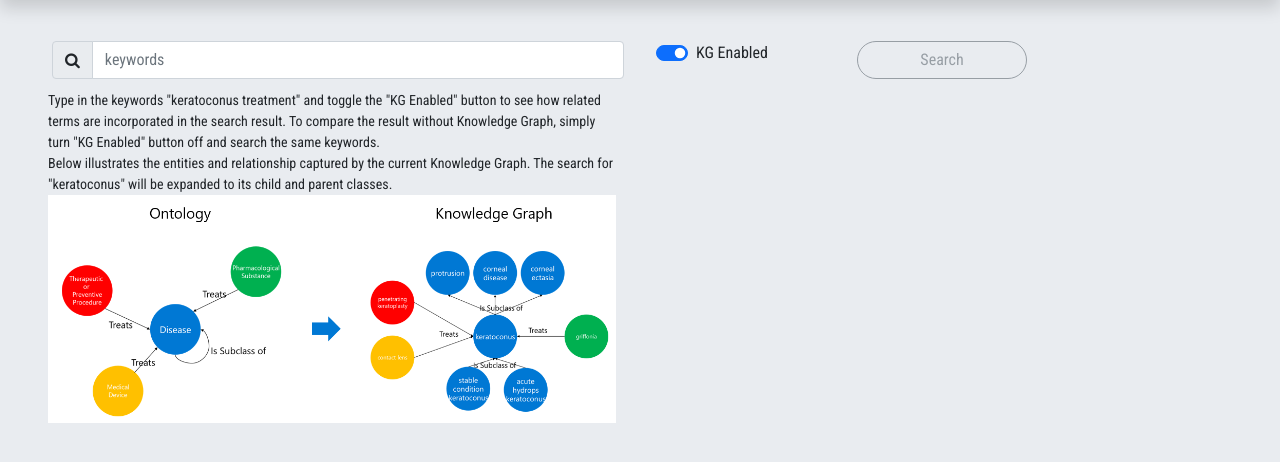
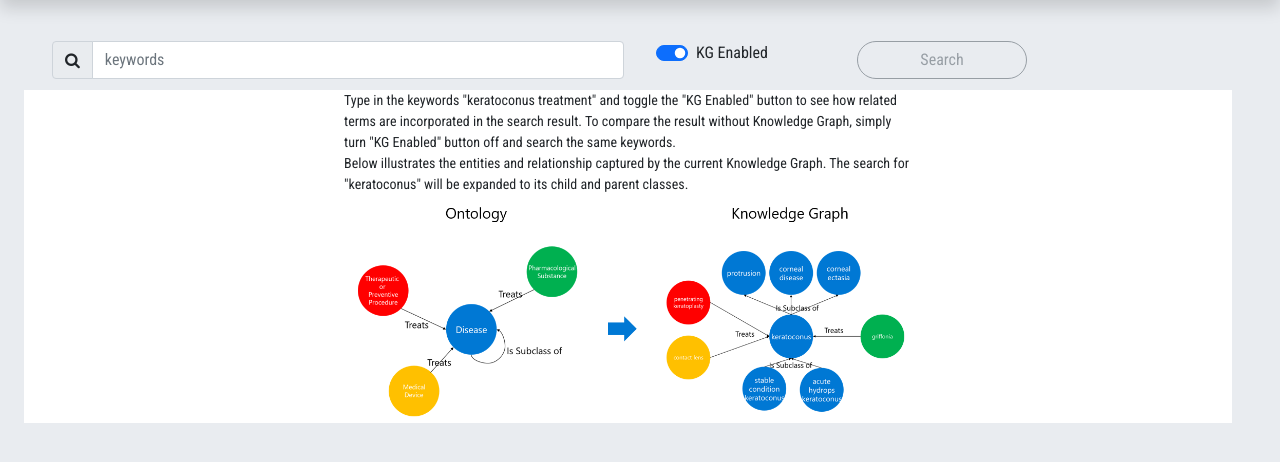
Before and after one commit to microsoft/dstoolkit-kg-search, a Flask app: page / in a window 1280 px wide. Shown: the part 58-520 px from the top of the page. Run offline with Flask 2, Linux system fonts and the light colour scheme; parts of the project's set-up code (start-up, migrations or seed data) failed here and were passed over.

Commit message:
align instruction to center

```diff
--- a/ui/templates/index.html
+++ b/ui/templates/index.html
@@ -46,21 +46,24 @@
       </div>
   </form>
 
-  <div class="row mt-2 row-cols-2 small">
+  <div class="row mt-2 row-cols-3 small bg-white">
+    <div class="col-3"></div>
     <div class="col-6">
       Type in the keywords "keratoconus treatment" and toggle the "KG Enabled" button to see how related terms are incorporated in the search result.
       To compare the result without Knowledge Graph, simply turn "KG Enabled" button off and search the same keywords.
     </div>
-    <div class="col-6"></div>
+    <div class="col-3"></div>
+    <div class="col-3"></div>
     <div class="col-6">
       Below illustrates the entities and relationship captured by the current Knowledge Graph. The search for "keratoconus" will be
       expanded to its child and parent classes.
     </div>
-    <div class="col-6"></div>
+    <div class="col-3"></div>
+    <div class="col-3"></div>
     <div class="col-6">
       <img width="100%" src="../static/images/sample_kg.png">
     </div>
-    <div class="col-6"></div>
+    <div class="col-3"></div>
   </div>
 
 
```
